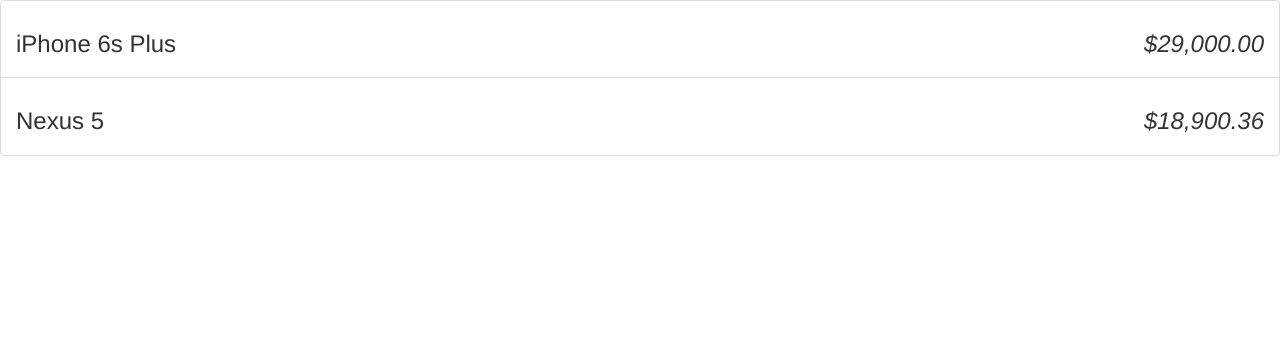
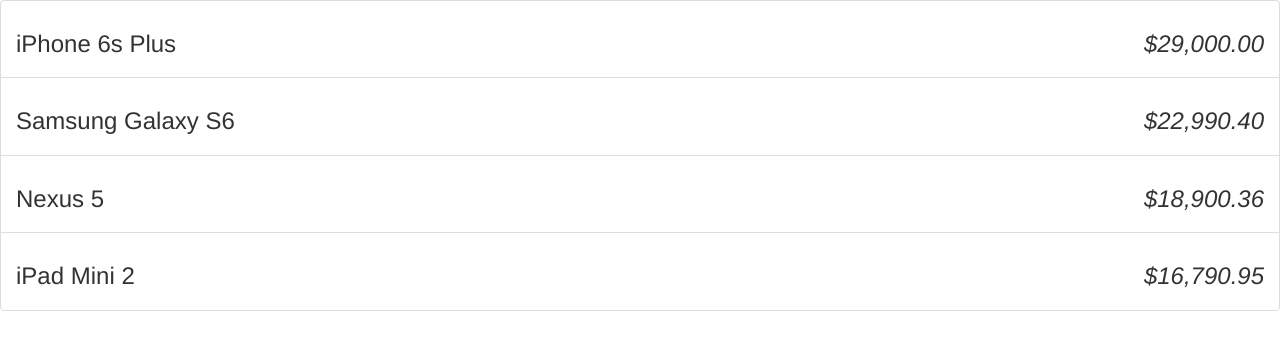
Before and after one commit to kongtoonarmy/angularjs-sharping-up, a plain HTML site: page index.html in a window 1280 px wide. Drawn offline with nearby package versions, Linux system fonts and the light colour scheme.

Commit message:
How to use "orderBy"

```diff
--- a/index.html
+++ b/index.html
@@ -7,7 +7,7 @@
 </head>
 <body ng-controller="StoreController as store">
     <ul class="list-group">
-        <li class="list-group-item" ng-repeat="product in store.products | limitTo:2:1">
+        <li class="list-group-item" ng-repeat="product in store.products | orderBy:'-price'">
             <h3>
                 {{product.name}}
                 <em class="pull-right">{{product.price | currency}}</em>
```
